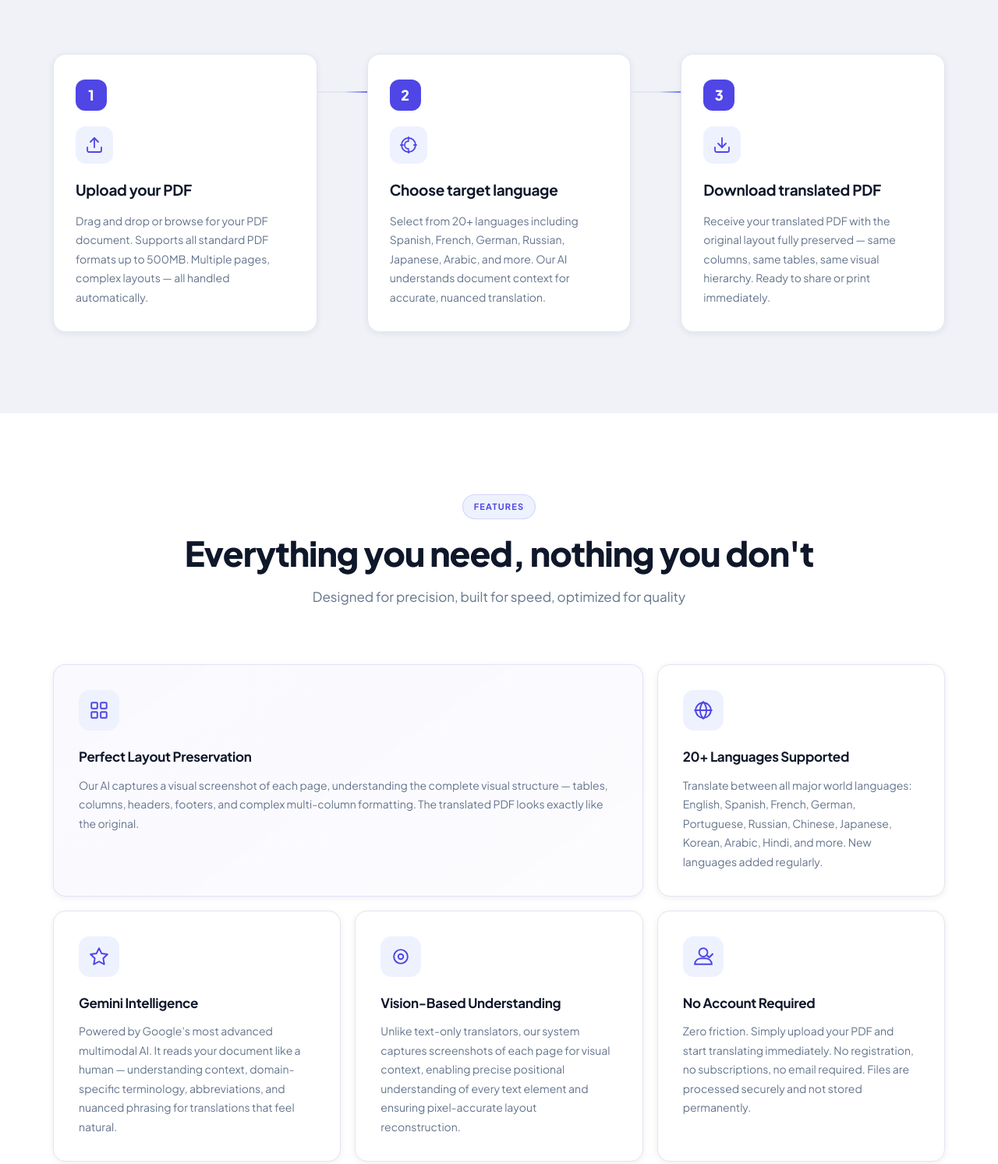
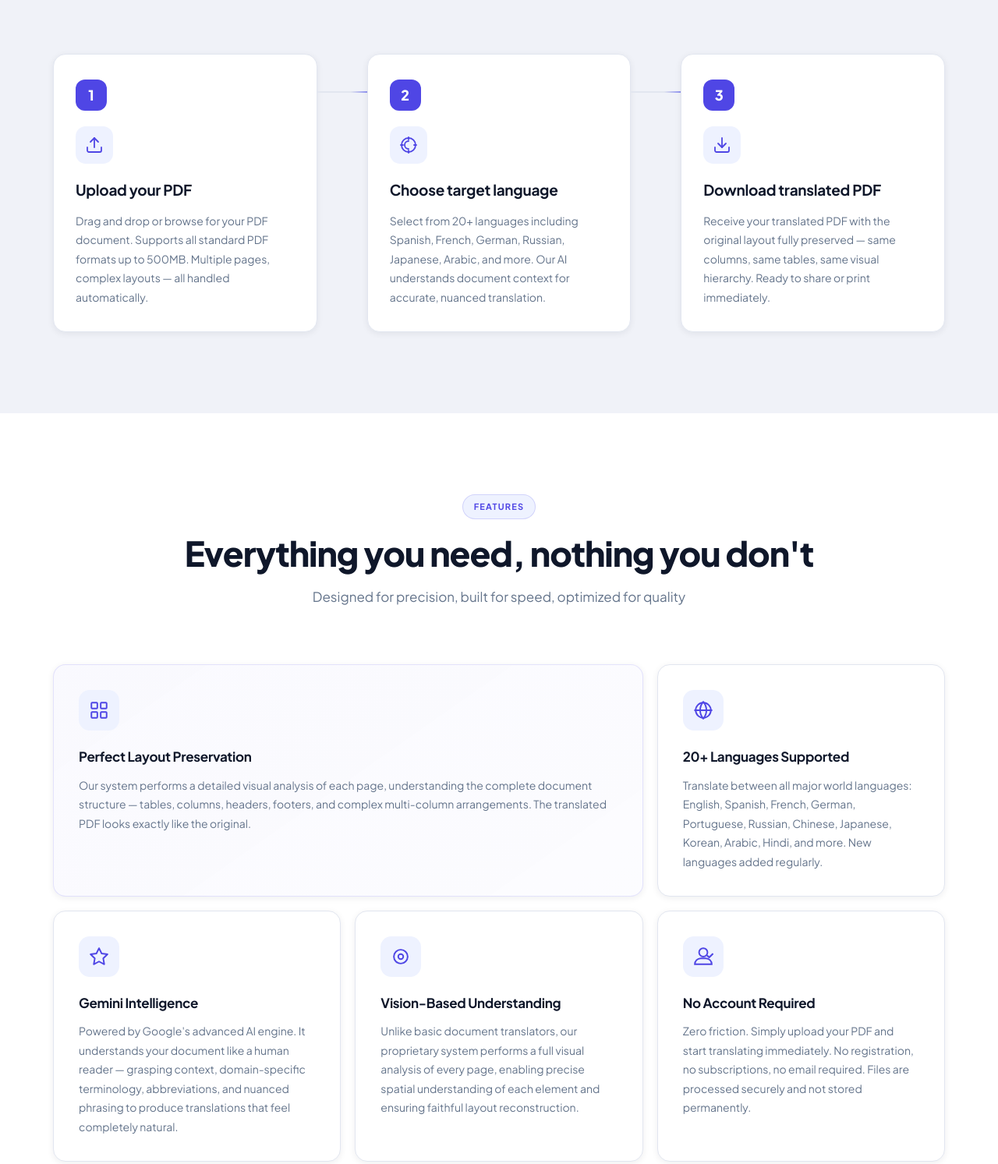
Before and after one commit to alexei18/PDF-Translator, a website: page public/index.html in a window 1280 px wide. Shown: the part 1303-2796 px from the top of the page at 78% size. Drawn offline with Linux system fonts and the light colour scheme.

Commit message:
Subtile language and licience added

```diff
--- a/public/landing.js
+++ b/public/landing.js
@@ -35,13 +35,13 @@ const T = {
     featTitle: "Everything you need, nothing you don't",
     featSub: 'Designed for precision, built for speed, optimized for quality',
     f1Title: 'Perfect Layout Preservation',
-    f1Desc: "Our AI captures a visual screenshot of each page, understanding the complete visual structure — tables, columns, headers, footers, and complex multi-column formatting. The translated PDF looks exactly like the original.",
+    f1Desc: "Our system performs a detailed visual analysis of each page, understanding the complete document structure — tables, columns, headers, footers, and complex multi-column arrangements. The translated PDF looks exactly like the original.",
     f2Title: '20+ Languages Supported',
     f2Desc: 'Translate between all major world languages: English, Spanish, French, German, Portuguese, Russian, Chinese, Japanese, Korean, Arabic, Hindi, and more. New languages added regularly.',
     f3Title: 'Gemini Intelligence',
-    f3Desc: "Powered by Google's most advanced multimodal AI. It reads your document like a human — understanding context, domain-specific terminology, abbreviations, and nuanced phrasing for translations that feel natural.",
+    f3Desc: "Powered by Google's advanced AI engine. It understands your document like a human reader — grasping context, domain-specific terminology, abbreviations, and nuanced phrasing to produce translations that feel completely natural.",
     f4Title: 'Vision-Based Understanding',
-    f4Desc: "Unlike text-only translators, our system captures screenshots of each page for visual context, enabling precise positional understanding of every text element and ensuring pixel-accurate layout reconstruction.",
+    f4Desc: "Unlike basic document translators, our proprietary system performs a full visual analysis of every page, enabling precise spatial understanding of each element and ensuring faithful layout reconstruction.",
     f5Title: 'No Account Required',
     f5Desc: 'Zero friction. Simply upload your PDF and start translating immediately. No registration, no subscriptions, no email required. Files are processed securely and not stored permanently.',
     f6Title: 'Large File Support',
@@ -49,23 +49,23 @@ const T = {
     langTag: 'Coverage',
     langTitle: 'Translate to any language',
     langSub: 'Support for 20+ major world languages with more being added',
-    techTag: 'Stack',
-    techTitle: 'Built on cutting-edge AI',
-    techSub: 'A precision-engineered stack that understands documents visually',
-    t1Name: 'Google Gemini', t1Role: 'AI Translation Engine',
-    t1Desc: "Google's most advanced multimodal model combines visual document understanding with state-of-the-art translation for exceptional accuracy.",
-    t2Name: 'pdfjs-dist', t2Role: 'PDF Parser',
-    t2Desc: "Mozilla's battle-tested PDF parser extracts precise text positions, coordinates, and page structure for faithful element reconstruction.",
-    t3Name: 'HTML Reconstruction', t3Role: 'Layout Engine',
-    t3Desc: 'Extracted positions reconstructed as pixel-perfect HTML, ensuring translated content occupies exactly the same visual space as the original.',
-    t4Name: 'Puppeteer + pdf-lib', t4Role: 'PDF Renderer',
-    t4Desc: 'Chrome-based rendering via Puppeteer for faithful HTML-to-PDF conversion, with pdf-lib merging multi-page results into one seamless document.',
+    techTag: 'Core Technology',
+    techTitle: 'Built on proprietary AI technology',
+    techSub: 'A purpose-built technology suite that understands documents at a visual and structural level',
+    t1Name: 'Google Gemini AI', t1Role: 'Intelligent Translation Core',
+    t1Desc: "Our AI core delivers advanced visual and semantic understanding of document content, enabling context-aware, nuanced translations with exceptional precision and natural flow.",
+    t2Name: 'Document Intelligence Layer', t2Role: 'Document Analyzer',
+    t2Desc: "A high-precision document analysis component that decodes structural elements, spatial positioning, and content organization from any PDF — providing the foundation for accurate layout reconstruction.",
+    t3Name: 'Precision Layout Mapper', t3Role: 'Layout Engine',
+    t3Desc: "Our proprietary layout mapping technology captures the exact spatial data of every document element and encodes it in a structured internal format, preserving perfect positional fidelity throughout the entire translation process.",
+    t4Name: 'Document Synthesis Engine', t4Role: 'PDF Renderer',
+    t4Desc: "A high-fidelity document generation pipeline that transforms the translated layout data back into a polished, print-ready PDF document — visually identical to the original in every detail.",
     ctaTitle: 'Ready to translate your',
     ctaSub: 'Upload your document and experience AI-powered translation that truly preserves your layout. No account needed.',
     ctaBtn: 'Start Translating Now',
     ctaNote: 'No account required · Free to use · Secure processing',
     footerTagline: 'AI-powered PDF translation with perfect layout preservation.',
-    footerTech: 'Built with Gemini Vision + HTML reconstruction',
+    footerTech: 'Powered by advanced AI and proprietary document processing technology',
     footerNavTitle: 'Navigation', footerNavApp: 'Open App',
     footerNavHow: 'How it works', footerNavFeat: 'Features',
     footerNavLang: 'Languages',   footerNavTech: 'Technology',
@@ -96,13 +96,13 @@ const T = {
     featTitle: 'Tot ce ai nevoie, nimic în plus',
     featSub: 'Proiectat pentru precizie, construit pentru viteză, optimizat pentru calitate',
     f1Title: 'Preservare perfectă a aspectului',
-    f1Desc: 'AI-ul nostru capturează o captură de ecran vizuală a fiecărei pagini, înțelegând structura vizuală completă — tabele, coloane, anteturi, subsoluri și formatare complexă pe mai multe coloane. PDF-ul tradus arată exact ca originalul.',
+    f1Desc: 'Sistemul nostru efectuează o analiză vizuală detaliată a fiecărei pagini, înțelegând structura completă a documentului — tabele, coloane, anteturi, subsoluri și aranjamente complexe pe mai multe coloane. PDF-ul tradus arată exact ca originalul.',
     f2Title: 'Peste 20 de limbi suportate',
     f2Desc: 'Traduce între toate limbile principale ale lumii: engleză, spaniolă, franceză, germană, portugheză, rusă, chineză, japoneză, coreeană, arabă, hindi și altele. Limbi noi adăugate regulat.',
     f3Title: 'Inteligență Gemini',
-    f3Desc: 'Alimentat de cel mai avansat model AI multimodal al Google. Citește documentul tău ca un om — înțelegând contextul, terminologia specifică domeniului, abrevierile și formulările nuanțate.',
+    f3Desc: 'Alimentat de motorul AI avansat al Google. Înțelege documentul tău ca un cititor uman — asimilând contextul, terminologia specifică domeniului, abrevierile și formulările nuanțate pentru traduceri complet naturale.',
     f4Title: 'Înțelegere bazată pe viziune',
-    f4Desc: 'Spre deosebire de traducătorii PDF bazați doar pe text, sistemul nostru captează capturi de ecran ale fiecărei pagini pentru context vizual, permițând o înțelegere pozițională precisă a fiecărui element de text.',
+    f4Desc: 'Spre deosebire de traducătorii de bază pentru documente, sistemul nostru proprietar efectuează o analiză vizuală completă a fiecărei pagini, permițând o înțelegere spațială precisă a fiecărui element și asigurând o reconstrucție fidelă a structurii.',
     f5Title: 'Nu necesită cont',
     f5Desc: 'Zero frecare. Pur și simplu încarcă PDF-ul tău și începe imediat traducerea. Fără înregistrare, fără abonamente, fără email necesar. Fișierele sunt procesate în siguranță și nu sunt stocate permanent.',
     f6Title: 'Suport pentru fișiere mari',
@@ -110,23 +110,23 @@ const T = {
     langTag: 'Acoperire',
     langTitle: 'Traduce în orice limbă',
     langSub: 'Suport pentru peste 20 de limbi principale, cu altele în curs de adăugare',
-    techTag: 'Stivă',
-    techTitle: 'Construit pe AI de ultimă generație',
-    techSub: 'O stivă tehnologică de precizie care înțelege documentele vizual',
-    t1Name: 'Google Gemini', t1Role: 'Motor de traducere AI',
-    t1Desc: 'Cel mai avansat model multimodal al Google combină înțelegerea vizuală a documentelor cu traducerea de ultimă generație pentru o acuratețe excepțională.',
-    t2Name: 'pdfjs-dist', t2Role: 'Parser PDF',
-    t2Desc: 'Parser-ul PDF al Mozilla extrage poziții precise ale textului, coordonate și structura paginii pentru o reconstrucție fidelă a elementelor.',
-    t3Name: 'Reconstrucție HTML', t3Role: 'Motor de aspect',
-    t3Desc: 'Pozițiile extrase sunt reconstruite ca HTML pixel-perfect, asigurând că conținutul tradus ocupă exact același spațiu vizual ca originalul.',
-    t4Name: 'Puppeteer + pdf-lib', t4Role: 'Randare PDF',
-    t4Desc: 'Randarea PDF bazată pe Chrome prin Puppeteer garantează conversia fidelă HTML-la-PDF, iar pdf-lib îmbinează rezultatele în un singur document.',
+    techTag: 'Tehnologie de bază',
+    techTitle: 'Construit pe tehnologie AI proprietară',
+    techSub: 'O suită tehnologică dedicată care înțelege documentele la nivel vizual și structural',
+    t1Name: 'Google Gemini AI', t1Role: 'Nucleu inteligent de traducere',
+    t1Desc: 'Nucleul nostru AI oferă înțelegere vizuală și semantică avansată a conținutului documentelor, permițând traduceri contextuale și nuanțate cu precizie excepțională și un flux natural.',
+    t2Name: 'Strat de analiză a documentelor', t2Role: 'Analizator de documente',
+    t2Desc: 'O componentă de analiză a documentelor de înaltă precizie care decodifică elementele structurale, poziționarea spațială și organizarea conținutului din orice PDF — furnizând baza pentru o reconstrucție fidelă a structurii.',
+    t3Name: 'Sistem proprietar de mapare a structurii', t3Role: 'Motor de aspect',
+    t3Desc: 'Tehnologia noastră proprietară de mapare captează datele spațiale exacte ale fiecărui element al documentului și le codifică într-un format intern structurat, păstrând fidelitatea pozițională perfectă pe tot parcursul procesului de traducere.',
+    t4Name: 'Motor de sinteză a documentelor', t4Role: 'Randare PDF',
+    t4Desc: 'Un circuit de generare a documentelor de înaltă fidelitate care transformă datele de structură traduse înapoi într-un document PDF rafinat, gata de tipărire — identic vizual cu originalul în fiecare detaliu.',
     ctaTitle: 'Gata să îți traduci',
     ctaSub: 'Încarcă documentul acum și experimentează traducerea bazată pe AI care păstrează cu adevărat aspectul tău. Nu e necesar cont.',
     ctaBtn: 'Începe traducerea acum',
     ctaNote: 'Fără cont necesar · Gratuit · Procesare securizată',
     footerTagline: 'Traducere PDF bazată pe AI cu preservare perfectă a aspectului.',
-    footerTech: 'Construit cu Gemini Vision + reconstrucție HTML',
+    footerTech: 'Alimentat de AI avansat și tehnologie proprietară de procesare a documentelor',
     footerNavTitle: 'Navigare', footerNavApp: 'Deschide App',
     footerNavHow: 'Cum funcționează', footerNavFeat: 'Funcții',
     footerNavLang: 'Limbi',          footerNavTech: 'Tehnologie',
@@ -157,13 +157,13 @@ const T = {
     featTitle: 'Всё, что нужно, ничего лишнего',
     featSub: 'Разработан для точности, создан для скорости, оптимизирован для качества',
     f1Title: 'Идеальное сохранение макета',
-    f1Desc: 'Наш ИИ делает визуальный снимок каждой страницы, понимая полную визуальную структуру — таблицы, колонки, заголовки, нижние колонтитулы и сложное многоколонное форматирование. Переведённый PDF выглядит точно как оригинал.',
+    f1Desc: 'Наша система выполняет детальный визуальный анализ каждой страницы, понимая полную структуру документа — таблицы, колонки, заголовки, нижние колонтитулы и сложные многоколонные компоновки. Переведённый PDF выглядит точно как оригинал.',
     f2Title: 'Поддержка 20+ языков',
     f2Desc: 'Переводите между всеми основными мировыми языками: английским, испанским, французским, немецким, португальским, русским, китайским, японским, корейским, арабским, хинди и другими.',
     f3Title: 'Интеллект Gemini',
-    f3Desc: 'На базе самой продвинутой мультимодальной модели ИИ Google. Читает документ как человек — понимая контекст, специализированную терминологию, аббревиатуры и нюансированные формулировки.',
+    f3Desc: 'На базе продвинутого движка ИИ Google. Понимает документ как человек-читатель — улавливая контекст, специализированную терминологию, аббревиатуры и нюансированные формулировки для получения полностью естественных переводов.',
     f4Title: 'Визуальное понимание',
-    f4Desc: 'В отличие от текстовых переводчиков, наша система делает снимки каждой страницы для визуального контекста, обеспечивая точное позиционное понимание каждого текстового элемента.',
+    f4Desc: 'В отличие от базовых переводчиков документов, наша проприетарная система выполняет полный визуальный анализ каждой страницы, обеспечивая точное пространственное понимание каждого элемента и достоверное восстановление структуры.',
     f5Title: 'Аккаунт не нужен',
     f5Desc: 'Ноль трений. Просто загрузите PDF и начните перевод немедленно. Без регистрации, без подписок, без email. Ваши файлы обрабатываются безопасно и не хранятся постоянно.',
     f6Title: 'Поддержка больших файлов',
@@ -171,23 +171,23 @@ const T = {
     langTag: 'Охват',
     langTitle: 'Перевод на любой язык',
     langSub: 'Поддержка 20+ основных мировых языков с постоянным добавлением новых',
-    techTag: 'Стек',
-    techTitle: 'Создан на передовом ИИ',
-    techSub: 'Точно разработанный стек, понимающий документы визуально',
-    t1Name: 'Google Gemini', t1Role: 'Движок перевода ИИ',
-    t1Desc: 'Самая продвинутая мультимодальная модель Google сочетает визуальное понимание документов с передовым переводом для исключительной точности.',
-    t2Name: 'pdfjs-dist', t2Role: 'Парсер PDF',
-    t2Desc: 'Проверенный временем PDF-парсер Mozilla извлекает точные позиции текста, координаты и структуру страницы для точного восстановления элементов.',
-    t3Name: 'HTML-реконструкция', t3Role: 'Движок макета',
-    t3Desc: 'Позиции восстанавливаются как пиксельно-точный HTML, обеспечивая занятие переведённым содержимым ровно того же визуального пространства.',
-    t4Name: 'Puppeteer + pdf-lib', t4Role: 'Рендеринг PDF',
-    t4Desc: 'Рендеринг PDF на основе Chrome через Puppeteer для точного преобразования HTML в PDF, а pdf-lib объединяет многостраничные результаты в один документ.',
+    techTag: 'Ключевые технологии',
+    techTitle: 'Построен на проприетарных технологиях ИИ',
+    techSub: 'Специализированный технологический комплекс, понимающий документы на визуальном и структурном уровне',
+    t1Name: 'Google Gemini AI', t1Role: 'Интеллектуальное ядро перевода',
+    t1Desc: 'Наше ядро ИИ обеспечивает продвинутое визуальное и семантическое понимание содержимого документов, обеспечивая контекстно-зависимые, нюансированные переводы с исключительной точностью и естественным звучанием.',
+    t2Name: 'Слой интеллектуального анализа', t2Role: 'Анализатор документов',
+    t2Desc: 'Высокоточный компонент анализа документов, который декодирует структурные элементы, пространственное расположение и организацию содержимого любого PDF — обеспечивая основу для точного восстановления структуры.',
+    t3Name: 'Проприетарная система картирования структуры', t3Role: 'Движок макета',
+    t3Desc: 'Наша проприетарная технология картирования фиксирует точные пространственные данные каждого элемента документа и кодирует их во внутреннем структурированном формате, сохраняя идеальную позиционную точность на протяжении всего процесса перевода.',
+    t4Name: 'Движок синтеза документов', t4Role: 'Рендеринг PDF',
+    t4Desc: 'Высокоточный конвейер генерации документов, преобразующий переведённые данные структуры обратно в отполированный, готовый к печати PDF-документ — визуально идентичный оригиналу в каждой детали.',
     ctaTitle: 'Готовы перевести ваш',
     ctaSub: 'Загрузите документ сейчас и оцените перевод на основе ИИ, который действительно сохраняет ваш макет. Аккаунт не нужен.',
     ctaBtn: 'Начать перевод сейчас',
     ctaNote: 'Аккаунт не нужен · Бесплатно · Безопасная обработка',
     footerTagline: 'Перевод PDF на основе ИИ с идеальным сохранением макета.',
-    footerTech: 'Создан с Gemini Vision + HTML-реконструкция',
+    footerTech: 'На базе продвинутого ИИ и проприетарной технологии обработки документов',
     footerNavTitle: 'Навигация', footerNavApp: 'Открыть приложение',
     footerNavHow: 'Как работает',  footerNavFeat: 'Функции',
     footerNavLang: 'Языки',        footerNavTech: 'Технологии',
```
Also changed, not shown: public/index.html (+9 -11 lines), 1 other file.
